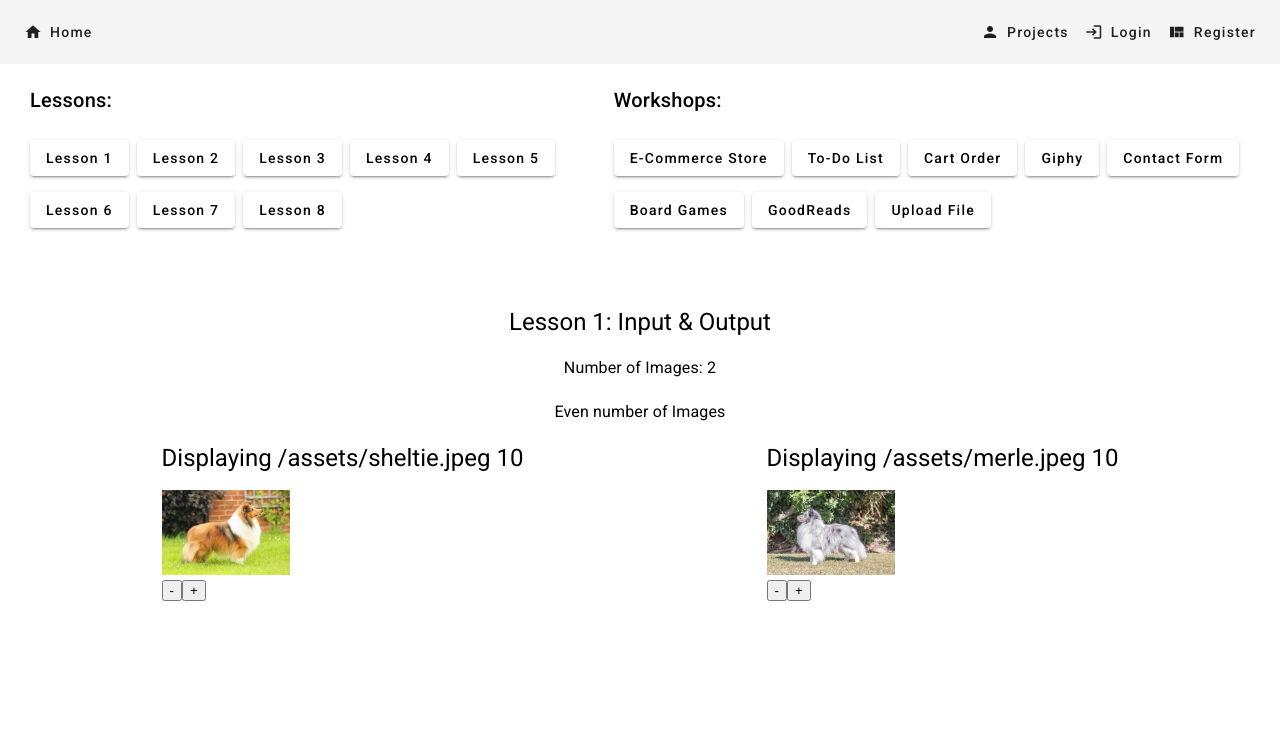
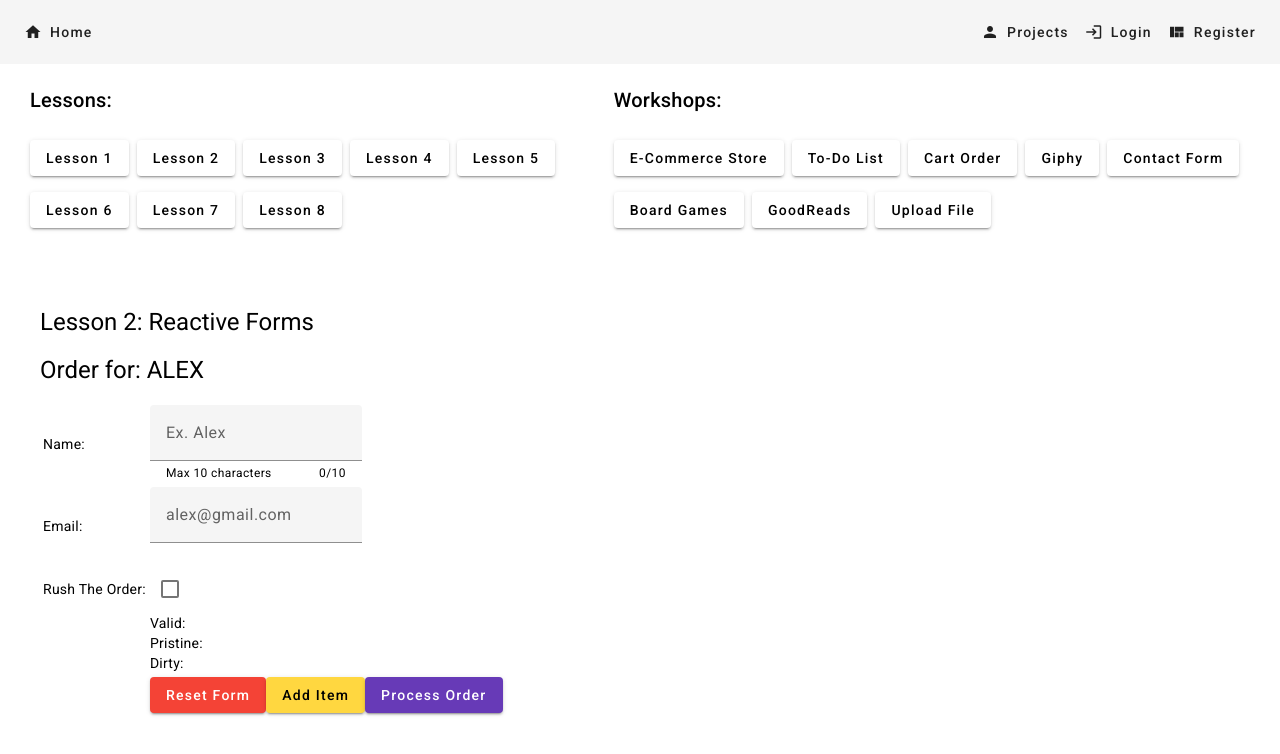
Before and after one commit to chrysaliswoon/MeanStack-App, an Angular app in the folder client/: page /projects in a window 1280 px wide. Shown: the top 754 px of the page. Built offline with nearby package versions, Linux system fonts and the light colour scheme.

Commit message:
created day32

```diff
--- /dev/null
+++ b/client/src/app/components/projects/day32/day32-order.component.css
@@ -0,0 +1,8 @@
+.error {
+    border: red 1px solid;
+  }
+
+  .button-row {
+    max-width: 600px;
+    margin: 8px 8px 8px 0;
+  }
--- /dev/null
+++ b/client/src/app/components/projects/day32/day32-order.component.html
@@ -0,0 +1,56 @@
+<!-- Pipes -->
+<!-- Used in templates to transform values, typically for display -->
+<h1>Order for: {{name | uppercase}}</h1>
+<h2><code>{{order | json}}</code></h2>
+
+<form>
+    <table>
+        <tr>
+            <td>
+                <label>Name:</label>
+            </td>
+            <td>
+                <mat-form-field hintLabel="Max 10 characters" appearance="fill">
+                    <input matInput #input maxlength="10" placeholder="Ex. Alex">
+                    <mat-hint align="end">{{input.value.length}}/10</mat-hint>
+                </mat-form-field>
+            </td>
+        </tr>
+
+        <tr>
+            <td>
+                <label>Email:</label>
+            </td>
+            <td>
+                <mat-form-field appearance="fill">
+                <input matInput placeholder="alex@gmail.com">
+                </mat-form-field>
+            </td>
+        </tr>
+
+        <tr>
+            <td>Rush The Order: </td>
+            <td>
+                <mat-checkbox></mat-checkbox>
+            </td>
+        </tr>
+
+        <tr>
+            <td></td>
+            <td>
+                <div>Valid: </div>
+                <div>Pristine: </div>
+                <div>Dirty: </div>
+            </td>
+        </tr>
+        <tr>
+            <td></td>
+                <td class="button-row">
+                    <button mat-raised-button color="warn" type="button">Reset Form</button>
+                    <button mat-raised-button color="accent" type="button">Add Item</button>
+                    <button mat-raised-button color="primary" type="submit">Process Order</button>
+                </td>
+        </tr>
+    </table>
+
+</form>
--- /dev/null
+++ b/client/src/app/components/projects/day32/day32-order.component.ts
@@ -0,0 +1,14 @@
+import { Component } from '@angular/core';
+import { Order } from 'src/app/models/day32';
+
+@Component({
+  selector: 'app-day32-order',
+  templateUrl: './day32-order.component.html',
+  styleUrls: ['./day32-order.component.css']
+})
+export class Day32OrderComponent {
+
+  name = 'Alex'
+  order!: Order
+
+}
--- /dev/null
+++ b/client/src/app/components/projects/day32/day32.component.html
@@ -0,0 +1,3 @@
+<h1>Lesson 2: Reactive Forms</h1>
+
+<app-day32-order></app-day32-order>
--- /dev/null
+++ b/client/src/app/models/day32.ts
@@ -0,0 +1,10 @@
+export interface LineItem {
+    item: string
+    quantity: number
+}
+
+export interface Order {
+    name: string
+    email: string
+    lineItems: LineItem[]
+}
--- a/client/src/app/pages/project-page/project-page.component.html
+++ b/client/src/app/pages/project-page/project-page.component.html
@@ -27,4 +27,6 @@
 <div class="content">
     <app-day31 *ngIf="showDay31 == true"></app-day31>
     <app-day31-workshop *ngIf="showDay31Workshop == true"></app-day31-workshop>
+    <app-day32 *ngIf="showDay32 == true"></app-day32>
+
 </div>
--- a/client/src/app/pages/project-page/project-page.component.ts
+++ b/client/src/app/pages/project-page/project-page.component.ts
@@ -7,15 +7,18 @@ import { Component } from '@angular/core';
 })
 export class ProjectPageComponent {
 
-  showDay31 = true;
-  showDay32 = false;
+  showDay31 = false;
+  showDay32 = true;
   showDay31Workshop = false;
   showDay32Workshop = false;
 
 
   switchDay31() {
     this.showDay31 = true;
+    this.showDay32 = false;
     this.showDay31Workshop = false;
+    this.showDay32Workshop = false;
+
   }
 
   switchDay32() {
@@ -34,7 +37,6 @@ export class ProjectPageComponent {
     this.showDay31Workshop = false;
     this.showDay31 = false;
     this.showDay32 = false;
-
   }
 
 }
```
Also changed, not shown: client/src/app/app.module.ts (+6 -1 lines), client/src/app/components/projects/day32/day32.component.ts (added, +10 -0 lines), client/src/app/components/projects/day32/day32.component.css (added), 2 other files (tests, documents, lock files or other folders).
